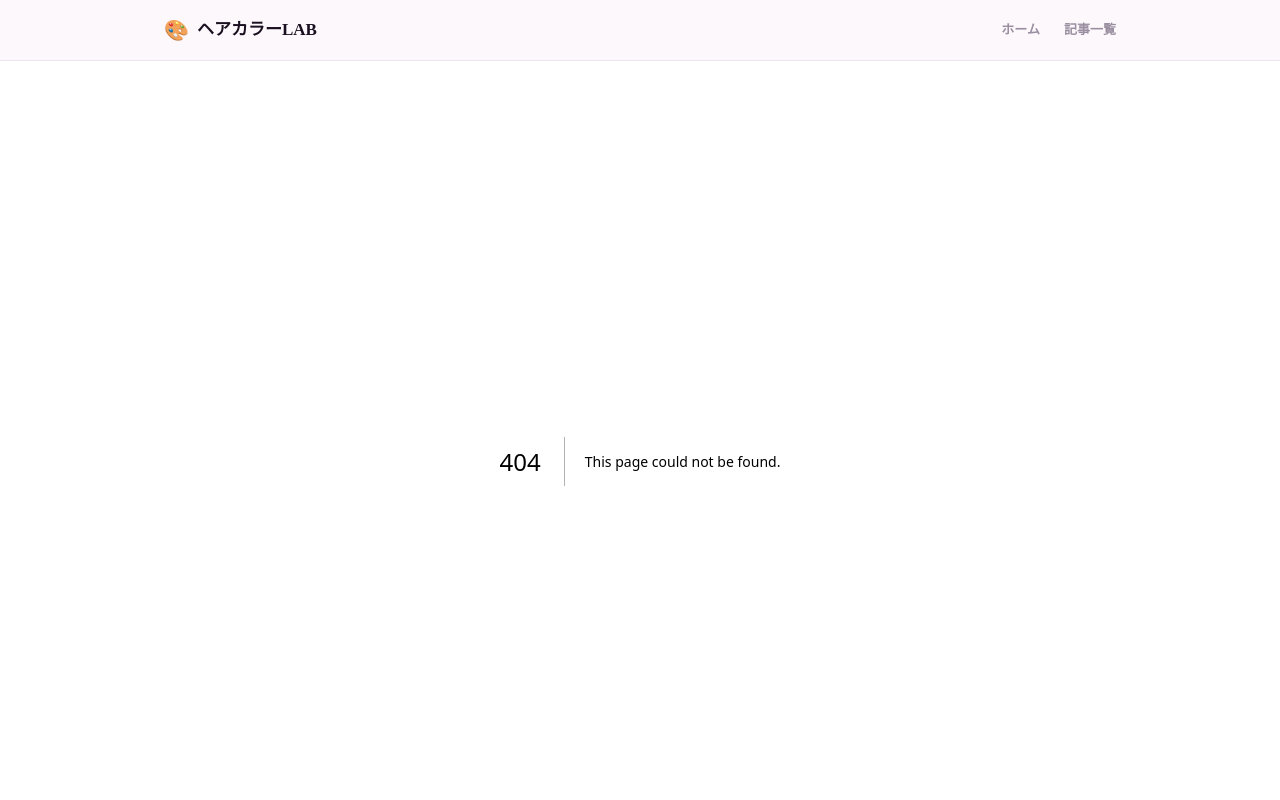
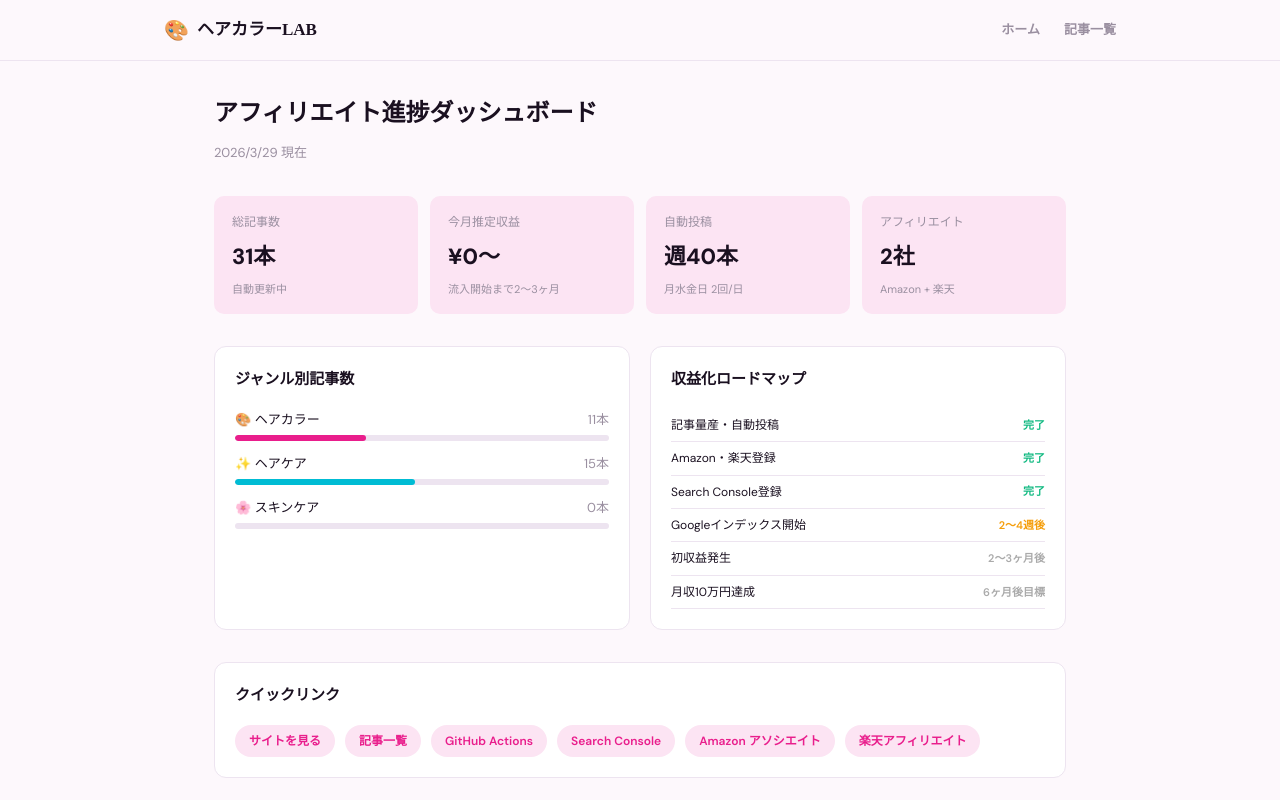
Before and after one commit to okuwabara07-gif/haircolor-lab, a Next.js app: page /dashboard in a window 1280 px wide. Before the commit this address had no page. Shown: the top 800 px of the page. Built offline with nearby package versions, Linux system fonts and the light colour scheme.

Commit message:
add affiliate dashboard page

```diff
--- /dev/null
+++ b/app/dashboard/page.tsx
@@ -0,0 +1,83 @@
+import { getAllPosts } from '@/lib/posts';
+
+export default function DashboardPage() {
+  const posts = getAllPosts();
+  const total = posts.length;
+  const haircolor = posts.filter(p => p.genre === 'haircolor').length;
+  const haircare = posts.filter(p => p.genre === 'haircare').length;
+  const skincare = posts.filter(p => p.genre === 'skincare').length;
+  const today = new Date().toLocaleDateString('ja-JP');
+
+  return (
+    <div style={{maxWidth:900,margin:'0 auto',padding:'32px 24px',fontFamily:'var(--ff-body)'}}>
+      <h1 style={{fontSize:24,fontWeight:700,marginBottom:8,color:'var(--ink)'}}>アフィリエイト進捗ダッシュボード</h1>
+      <p style={{fontSize:13,color:'var(--muted)',marginBottom:32}}>{today} 現在</p>
+      <div style={{display:'grid',gridTemplateColumns:'repeat(4,1fr)',gap:12,marginBottom:32}}>
+        {[
+          {label:'総記事数',val:`${total}本`,sub:'自動更新中'},
+          {label:'今月推定収益',val:'¥0〜',sub:'流入開始まで2〜3ヶ月'},
+          {label:'自動投稿',val:'週40本',sub:'月水金日 2回/日'},
+          {label:'アフィリエイト',val:'2社',sub:'Amazon + 楽天'},
+        ].map(s=>(
+          <div key={s.label} style={{background:'var(--pink-lt)',borderRadius:10,padding:'16px 18px'}}>
+            <div style={{fontSize:12,color:'var(--muted)',marginBottom:6}}>{s.label}</div>
+            <div style={{fontSize:22,fontWeight:700,color:'var(--ink)'}}>{s.val}</div>
+            <div style={{fontSize:11,color:'var(--muted)',marginTop:4}}>{s.sub}</div>
+          </div>
+        ))}
+      </div>
+      <div style={{display:'grid',gridTemplateColumns:'1fr 1fr',gap:20,marginBottom:32}}>
+        <div style={{background:'#fff',border:'1px solid var(--border)',borderRadius:12,padding:'20px'}}>
+          <h2 style={{fontSize:15,fontWeight:700,marginBottom:16,color:'var(--ink)'}}>ジャンル別記事数</h2>
+          {[
+            {label:'🎨 ヘアカラー',val:haircolor,color:'#E91E8C'},
+            {label:'✨ ヘアケア',val:haircare,color:'#00BCD4'},
+            {label:'🌸 スキンケア',val:skincare,color:'#FF7043'},
+          ].map(g=>(
+            <div key={g.label} style={{marginBottom:12}}>
+              <div style={{display:'flex',justifyContent:'space-between',fontSize:13,marginBottom:4}}>
+                <span style={{color:'var(--ink)'}}>{g.label}</span>
+                <span style={{color:'var(--muted)'}}>{g.val}本</span>
+              </div>
+              <div style={{height:6,background:'var(--border)',borderRadius:3,overflow:'hidden'}}>
+                <div style={{height:'100%',width:`${total?Math.round(g.val/total*100):0}%`,background:g.color,borderRadius:3}}/>
+              </div>
+            </div>
+          ))}
+        </div>
+        <div style={{background:'#fff',border:'1px solid var(--border)',borderRadius:12,padding:'20px'}}>
+          <h2 style={{fontSize:15,fontWeight:700,marginBottom:16,color:'var(--ink)'}}>収益化ロードマップ</h2>
+          {[
+            {label:'記事量産・自動投稿',status:'完了',color:'#10B981'},
+            {label:'Amazon・楽天登録',status:'完了',color:'#10B981'},
+            {label:'Search Console登録',status:'完了',color:'#10B981'},
+            {label:'Googleインデックス開始',status:'2〜4週後',color:'#F59E0B'},
+            {label:'初収益発生',status:'2〜3ヶ月後',color:'#aaa'},
+            {label:'月収10万円達成',status:'6ヶ月後目標',color:'#aaa'},
+          ].map(r=>(
+            <div key={r.label} style={{display:'flex',justifyContent:'space-between',alignItems:'center',padding:'6px 0',borderBottom:'1px solid var(--border)',fontSize:12}}>
+              <span style={{color:'var(--ink)'}}>{r.label}</span>
+              <span style={{color:r.color,fontWeight:600,fontSize:11}}>{r.status}</span>
+            </div>
+          ))}
+        </div>
+      </div>
+      <div style={{background:'#fff',border:'1px solid var(--border)',borderRadius:12,padding:'20px',marginBottom:32}}>
+        <h2 style={{fontSize:15,fontWeight:700,marginBottom:16,color:'var(--ink)'}}>クイックリンク</h2>
+        <div style={{display:'flex',gap:10,flexWrap:'wrap'}}>
+          {[
+            {label:'サイトを見る',url:'https://haircolor-lab.vercel.app'},
+            {label:'記事一覧',url:'https://haircolor-lab.vercel.app/blog'},
+            {label:'GitHub Actions',url:'https://github.com/okuwabara07-gif/haircolor-lab/actions'},
+            {label:'Search Console',url:'https://search.google.com/search-console'},
+            {label:'Amazon アソシエイト',url:'https://affiliate.amazon.co.jp'},
+            {label:'楽天アフィリエイト',url:'https://affiliate.rakuten.co.jp'},
+          ].map(l=>(
+            <a key={l.label} href={l.url} target="_blank" style={{background:'var(--pink-lt)',color:'var(--pink)',borderRadius:20,padding:'6px 14px',fontSize:12,fontWeight:600,textDecoration:'none'}}>{l.label}</a>
+          ))}
+        </div>
+      </div>
+      <p style={{fontSize:12,color:'var(--muted)',textAlign:'center'}}>このページをブックマークしてデスクトップに保存してください</p>
+    </div>
+  );
+}
```
